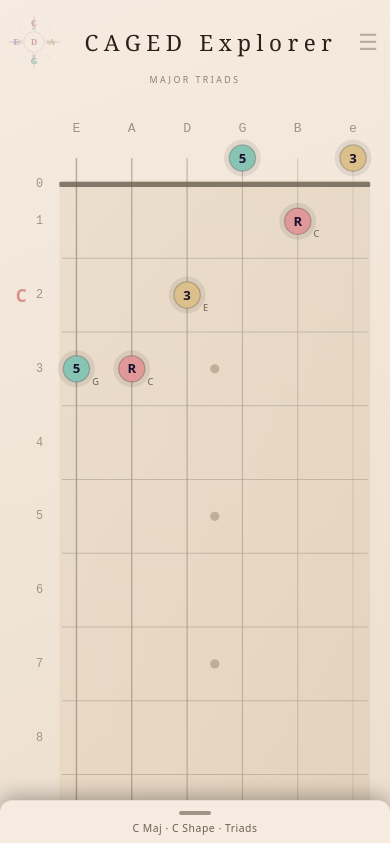
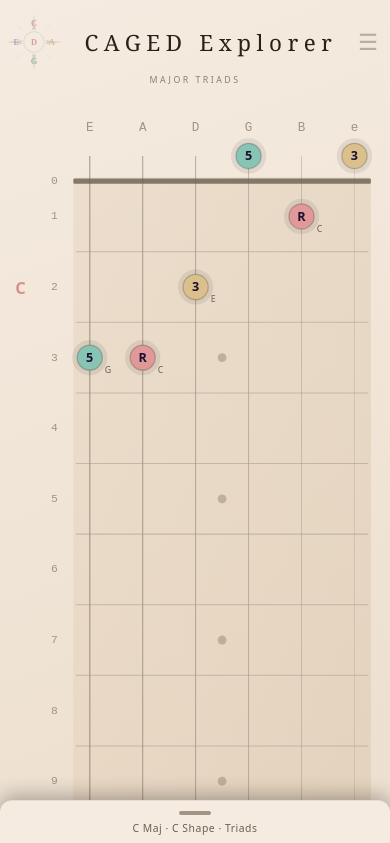
Before and after one commit to tartansandal/caged-explorer, a React (Vite) app: page / in a window 390 px wide. Shown: the top 843 px of the page. Built offline with nearby package versions, Linux system fonts and the light colour scheme.

Commit message:
fix: widen mobile left margin for shape labels and fret number spacing
Increase MARGIN_LEFT_M from 55 to 68 so minor shape labels (Em, Dm,
etc.) don't clip at the viewport edge, and space them further from
fret numbers.

```diff
--- a/src/App.jsx
+++ b/src/App.jsx
@@ -188,7 +188,7 @@ const PENTA_RADIUS   = 8;
 // Mobile (vertical) fretboard layout: nut at top, frets descending
 // Uniform fret spacing on mobile — proportional spacing wastes vertical space
 const STRING_SPACING_M = 42;
-const MARGIN_LEFT_M    = 55;   // space for fret numbers + shape labels on left
+const MARGIN_LEFT_M    = 68;   // space for fret numbers + shape labels on left
 const MARGIN_TOP_M     = 58;   // space for string names + open-string notes at top
 const FRET_SPACING_M   = 56;   // uniform fret width (same total as proportional)
 const FRET_TOTAL_M     = NUM_FRETS * FRET_SPACING_M;
@@ -1050,7 +1050,7 @@ export default function CAGEDExplorer() {
                   const cy = avg < 0.5 ? MARGIN_TOP_M : noteY(Math.round(avg));
                   return <text
                     key={`${sh}-${ci}`}
-                    x={MARGIN_LEFT_M - 42}
+                    x={MARGIN_LEFT_M - 55}
                     y={cy}
                     textAnchor="middle"
                     dominantBaseline="central"
```
